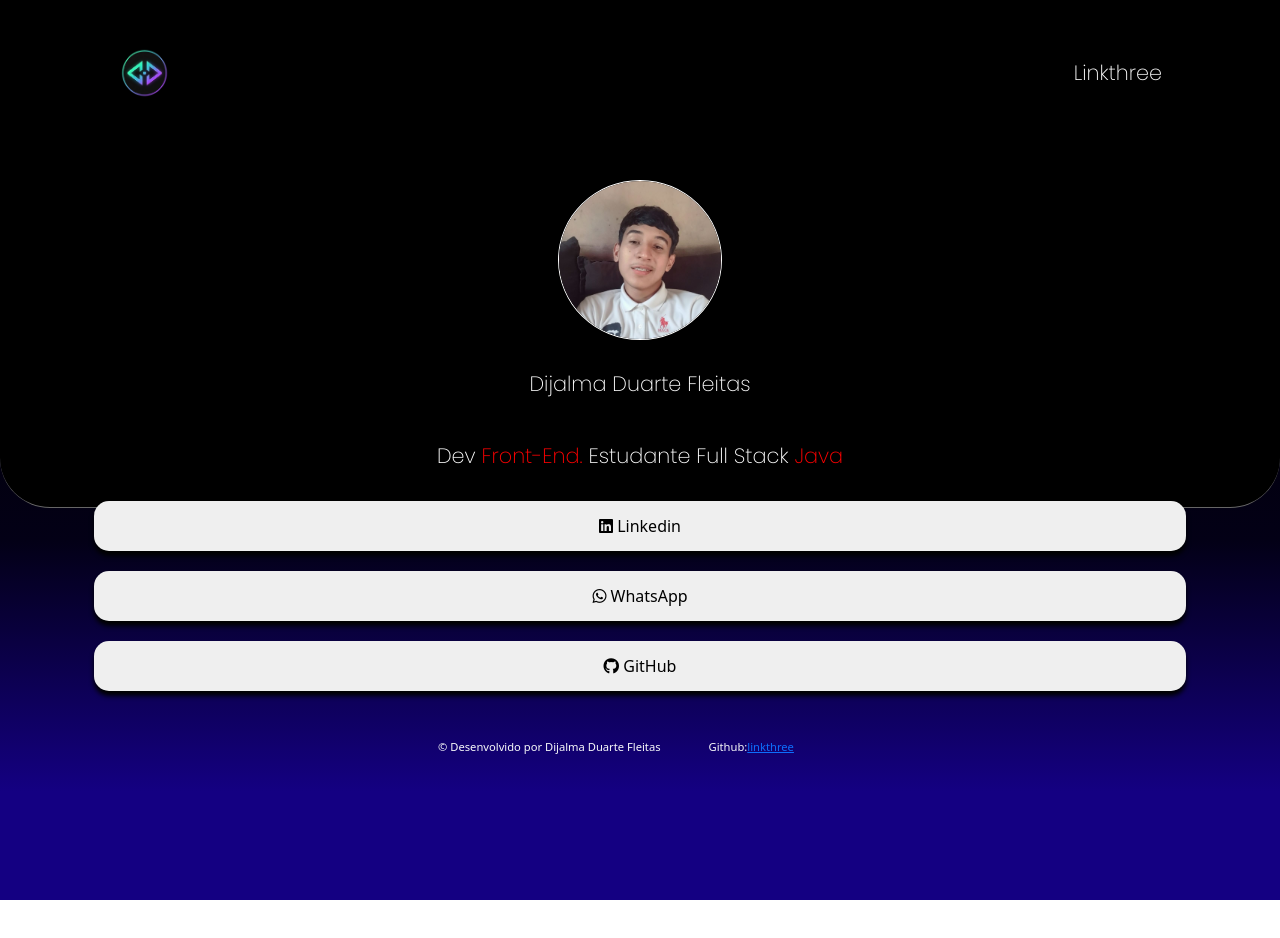
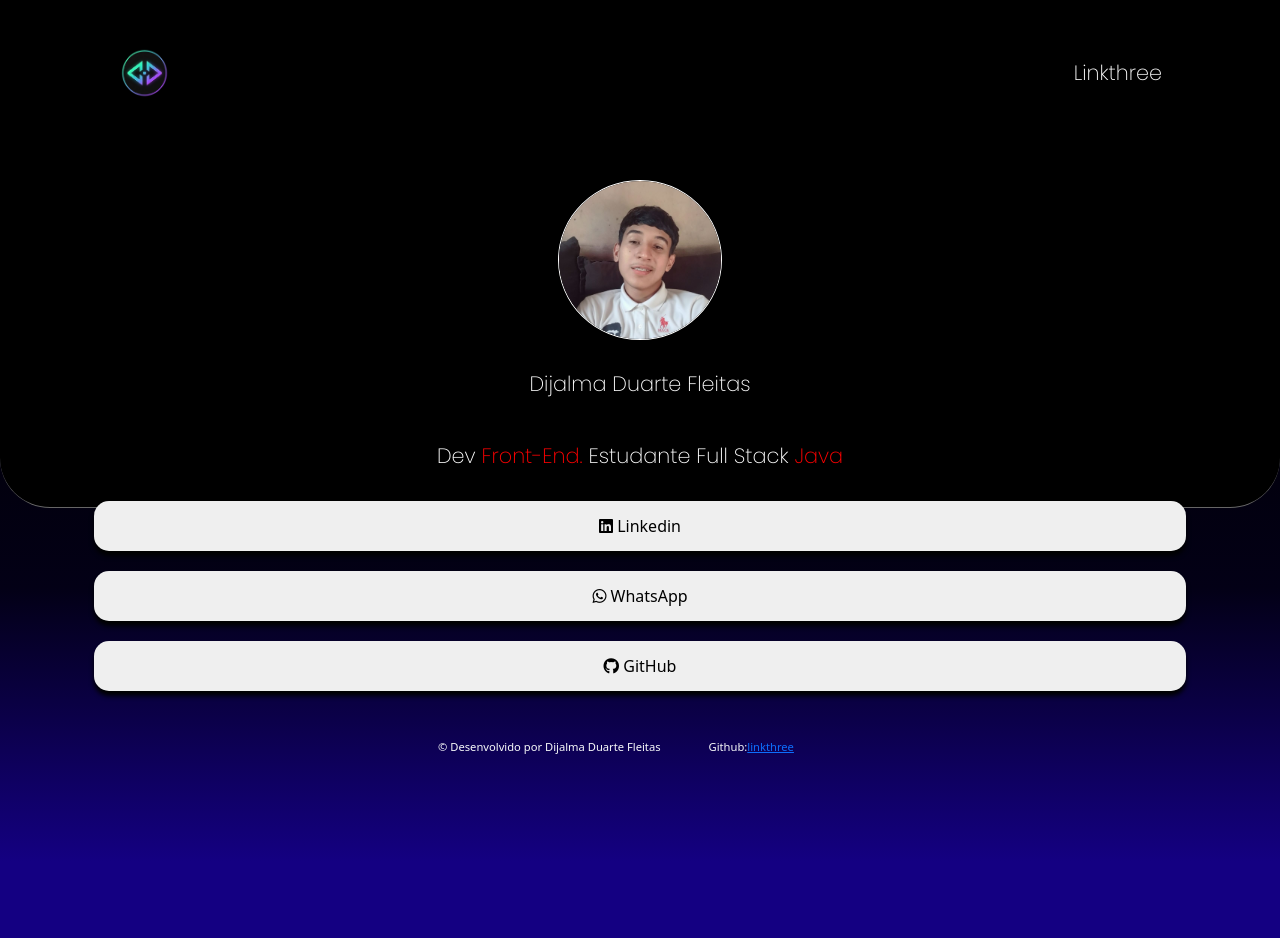
Before and after one commit to dani10014/linkthree, a website: page index.html in a window 1280 px wide. Before the commit the page ends 900 px from the top, so only its background shows below. Drawn offline with nearby package versions, Linux system fonts and the light colour scheme.

Commit message:
Corrigindo problema de responsividade

```diff
--- a/src/scss/main.scss
+++ b/src/scss/main.scss
@@ -6,7 +6,11 @@
 body{
     main{
         z-index: 20;
-        height: 90vh;
+        min-height: 100vh;
+
+        @media(min-width:750px){
+            height: 100vh;
+        }
         footer{
             font-size: 0.7rem;
         }
```
Also changed, not shown: dist/css/main.css.
